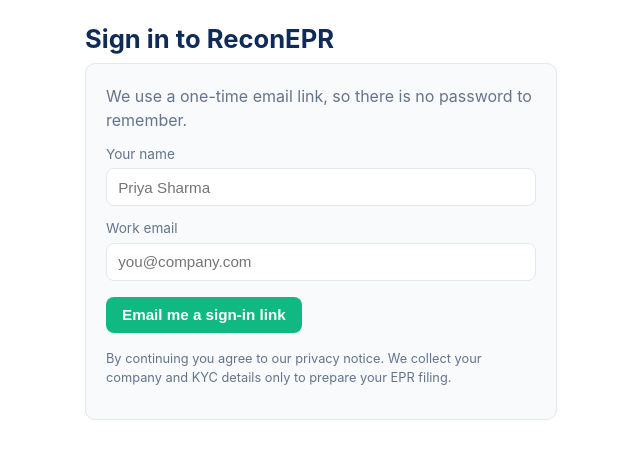
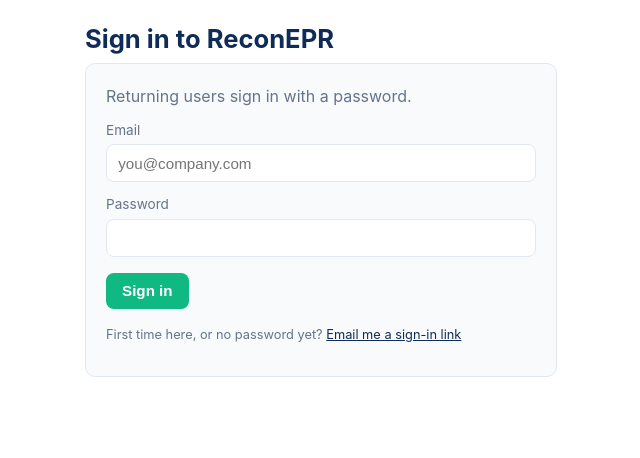
Before and after one commit to piyush89320/Reconepr, a Next.js app: page /login in a window 1280 px wide. Shown: the top 458 px of the page, without its empty margins (319-959 px from the left). Built offline with nearby package versions, Linux system fonts and the light colour scheme.

Commit message:
Update page.tsx

```diff
--- a/app/login/page.tsx
+++ b/app/login/page.tsx
@@ -1,13 +1,34 @@
 'use client';
 import { useState } from 'react';
+import { useRouter } from 'next/navigation';
 import { createClient } from '@/lib/supabase/client';
 
+// Returning users sign in with a password (no email sent). First-time users
+// get a one-time email link, then set a password under Company details.
 export default function LoginPage() {
+  const router = useRouter();
+  const [mode, setMode] = useState<'password' | 'link'>('password');
   const [email, setEmail] = useState('');
   const [name, setName] = useState('');
+  const [password, setPassword] = useState('');
   const [sent, setSent] = useState(false);
   const [error, setError] = useState('');
   const [loading, setLoading] = useState(false);
+
+  async function signInPassword() {
+    setError('');
+    if (!email || !password) { setError('Enter your email and password.'); return; }
+    setLoading(true);
+    const supabase = createClient();
+    const { error } = await supabase.auth.signInWithPassword({ email, password });
+    setLoading(false);
+    if (error) {
+      setError('Email or password is incorrect. If this is your first time, use the email link below.');
+      return;
+    }
+    router.push('/dashboard');
+    router.refresh();
+  }
 
   async function sendLink() {
     setError('');
@@ -29,20 +50,43 @@ export default function LoginPage() {
   return (
     <main className="container narrow">
       <h1>Sign in to ReconEPR</h1>
+
       {sent ? (
         <div className="card stack">
           <p>Check your inbox. We sent a sign-in link to {email}.</p>
-          <p className="muted">The link opens your ReconEPR account. You can close this tab.</p>
+          <p className="muted">
+            Open the newest email and click the link once. After you are in, set a password under
+            Company details so next time you can sign in without email.
+          </p>
+        </div>
+      ) : mode === 'password' ? (
+        <div className="card">
+          <p className="muted">Returning users sign in with a password.</p>
+          <label htmlFor="email">Email</label>
+          <input id="email" type="email" value={email} onChange={(e) => setEmail(e.target.value)} placeholder="you@company.com" />
+          <label htmlFor="password">Password</label>
+          <input id="password" type="password" value={password} onChange={(e) => setPassword(e.target.value)} />
+          {error && <p className="error">{error}</p>}
+          <div style={{ marginTop: '1rem' }}>
+            <button className="btn" onClick={signInPassword} disabled={loading}>
+              {loading ? 'Signing in' : 'Sign in'}
+            </button>
+          </div>
+          <p className="notice" style={{ marginTop: '1rem' }}>
+            First time here, or no password yet?{' '}
+            <a role="button" style={{ cursor: 'pointer', textDecoration: 'underline' }}
+               onClick={() => { setError(''); setMode('link'); }}>
+              Email me a sign-in link
+            </a>
+          </p>
         </div>
       ) : (
         <div className="card">
-          <p className="muted">
-            We use a one-time email link, so there is no password to remember.
-          </p>
+          <p className="muted">First time in, we email you a one-time link. No password needed yet.</p>
           <label htmlFor="name">Your name</label>
           <input id="name" value={name} onChange={(e) => setName(e.target.value)} placeholder="Priya Sharma" />
-          <label htmlFor="email">Work email</label>
-          <input id="email" type="email" value={email} onChange={(e) => setEmail(e.target.value)} placeholder="you@company.com" />
+          <label htmlFor="email2">Email</label>
+          <input id="email2" type="email" value={email} onChange={(e) => setEmail(e.target.value)} placeholder="you@company.com" />
           {error && <p className="error">{error}</p>}
           <div style={{ marginTop: '1rem' }}>
             <button className="btn" onClick={sendLink} disabled={loading}>
@@ -50,6 +94,13 @@ export default function LoginPage() {
             </button>
           </div>
           <p className="notice" style={{ marginTop: '1rem' }}>
+            Have a password already?{' '}
+            <a role="button" style={{ cursor: 'pointer', textDecoration: 'underline' }}
+               onClick={() => { setError(''); setMode('password'); }}>
+              Sign in with password
+            </a>
+          </p>
+          <p className="notice">
             By continuing you agree to our privacy notice. We collect your company and KYC details only to prepare your EPR filing.
           </p>
         </div>
```
